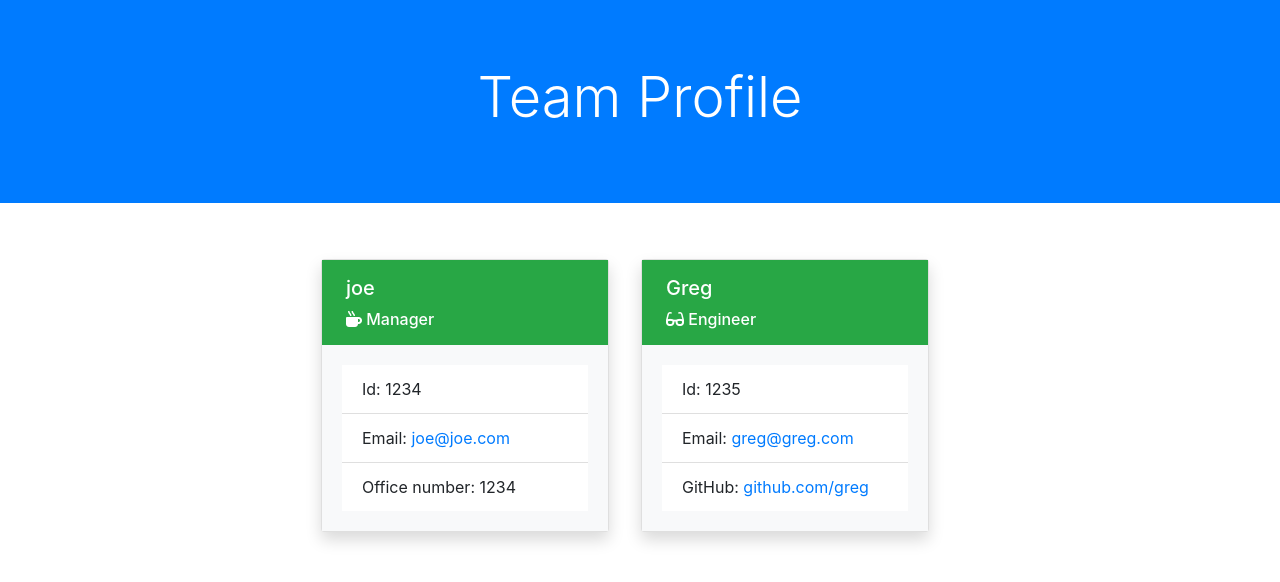
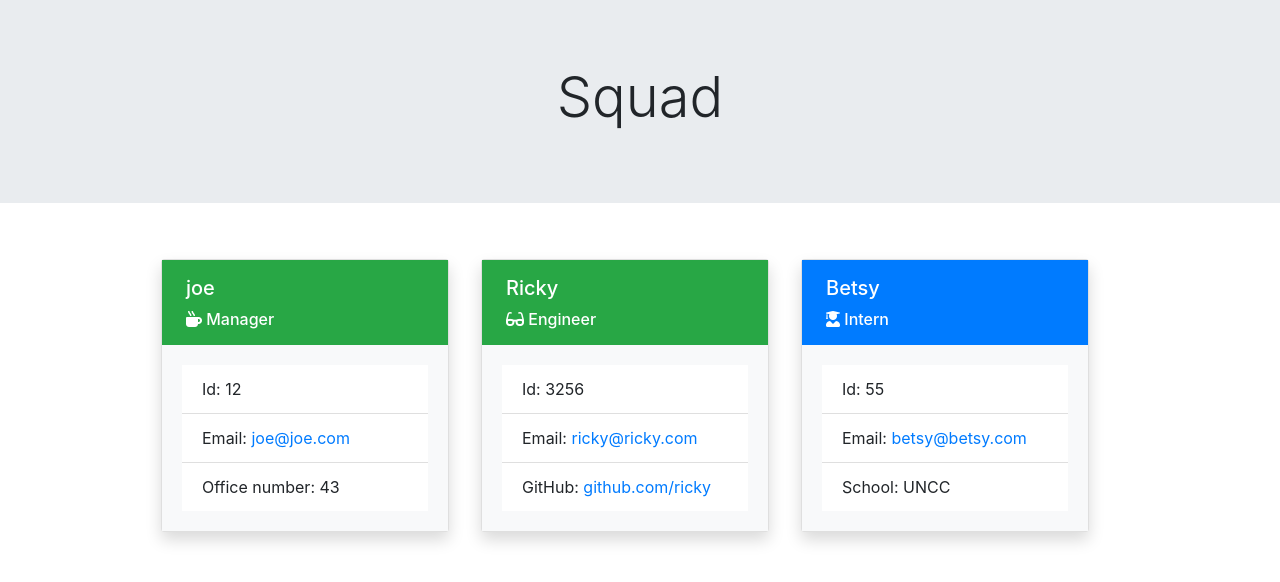
Before and after one commit to anhonestpuck/team-profile-generator-project, a website: page Develop/team.html in a window 1280 px wide. Drawn offline with nearby package versions, Linux system fonts and the light colour scheme.

Commit message:
finished walkthrough and final push

```diff
--- a/Develop/team.html
+++ b/Develop/team.html
@@ -13,8 +13,8 @@
 
      <body class="row">
 
-         <header class="jumbotron text-center bg-primary text-white font-weight-bold col-12">
-             <h1 class="display-4">Team Profile</h1>
+         <header class="jumbotron text-center bg-$red-700text-white font-weight-bold col-12">
+             <h1 class="display-4">Squad</h1>
          </header>
 
          <main class="container justify-content-center row col-12">
@@ -25,22 +25,35 @@
              </div>
              <div class="card-body bg-light">
                  <ul class="list-group list-group-flush">
-                     <li class="list-group-item">Id: 1234</li>
+                     <li class="list-group-item">Id: 12</li>
                      <li class="list-group-item"> Email: <a href="mailto:joe@joe.com">joe@joe.com</a></li>
-                     <li class="list-group-item">Office number: 1234</li>
+                     <li class="list-group-item">Office number: 43</li>
                  </ul>
              </div>
          </div>
              <div class="card col-3 pl-0 pr-0 mt-4 mx-3 shadow bg-body rounded" style="min-width:18rem; max-width:18rem">
              <div class="bg-success">
-                 <h5 class="card-title ml-4 mt-3 mb-3 text-white">Greg</h5>
+                 <h5 class="card-title ml-4 mt-3 mb-3 text-white">Ricky</h5>
                  <h6 class="card-subtitle mb-3 ml-4 text-white"><i class="fa fa-glasses"></i> Engineer</h6>
              </div>
              <div class="card-body bg-light">
                  <ul class="list-group list-group-flush">
-                     <li class="list-group-item">Id: 1235</li>
-                     <li class="list-group-item"> Email: <a href="mailto: greg@greg.com">greg@greg.com</a></li>
-                     <li class="list-group-item">GitHub: <a href=https://github.com/github.com/greg>github.com/greg</a></li>
+                     <li class="list-group-item">Id: 3256</li>
+                     <li class="list-group-item"> Email: <a href="mailto: ricky@ricky.com">ricky@ricky.com</a></li>
+                     <li class="list-group-item">GitHub: <a href=https://github.com/github.com/ricky>github.com/ricky</a></li>
+                 </ul>
+             </div>
+         </div>
+             <div class="card col-3 pl-0 pr-0 mt-4 mx-3 shadow bg-body rounded" style="min-width:18rem; max-width:18rem">
+             <div class="bg-primary">
+                 <h5 class="card-title ml-4 mt-3 mb-3 text-white">Betsy</h5>
+                 <h6 class="card-subtitle mb-3 ml-4 text-white"><i class="fa fa-user-graduate"></i>  Intern</h6>
+             </div>
+             <div class="card-body bg-light">
+                 <ul class="list-group list-group-flush">
+                     <li class="list-group-item">Id: 55</li>
+                     <li class="list-group-item"> Email: <a href="mailto: betsy@betsy.com">betsy@betsy.com</a></li>
+                     <li class="list-group-item">School: UNCC</li>
                  </ul>
              </div>
          </div></main>
```
